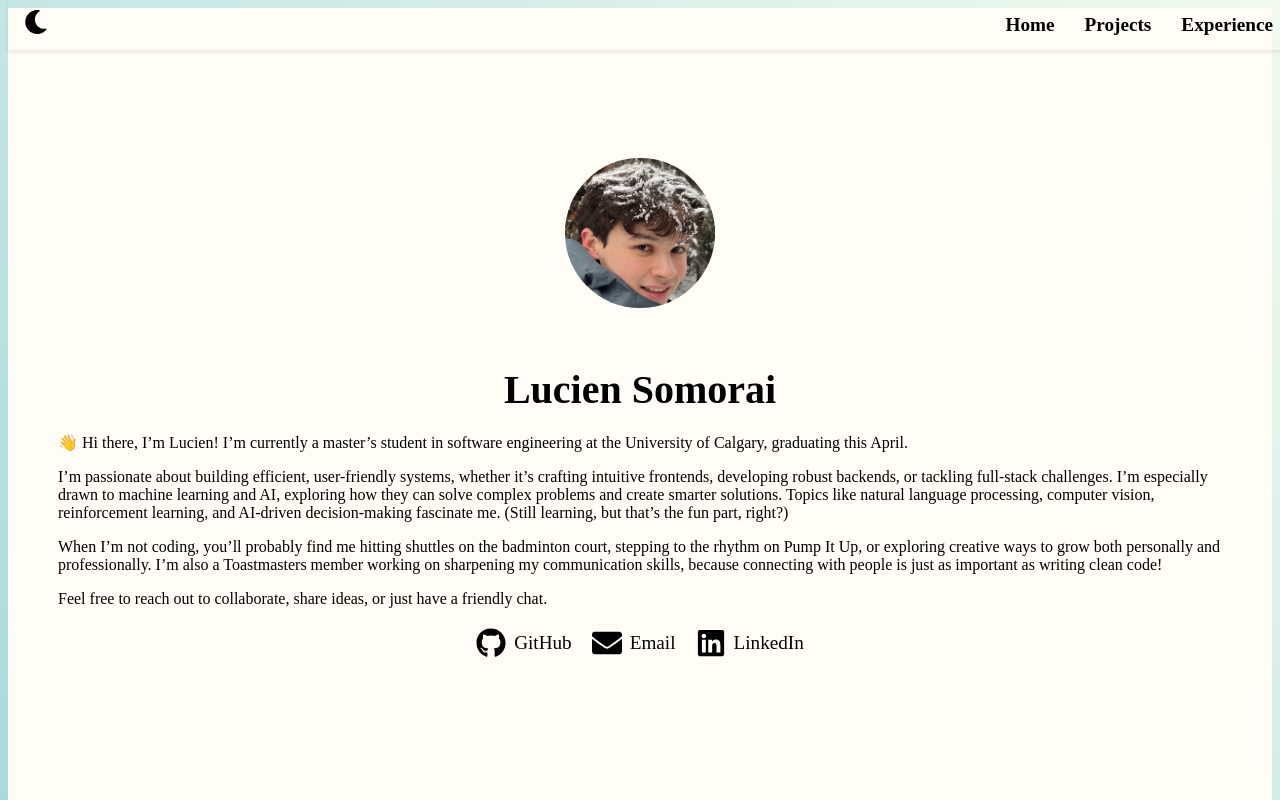
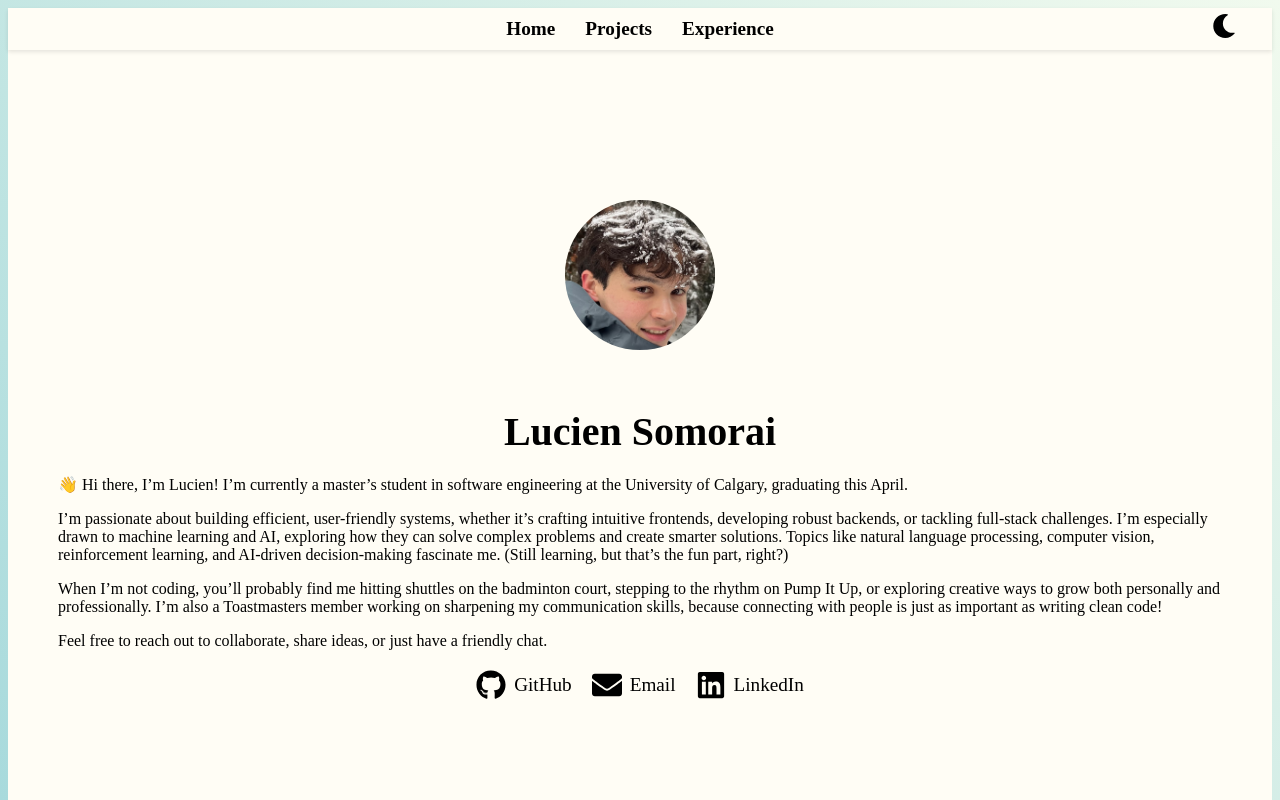
Before and after one commit to lsomorai/personal_portfolio, a React (Create React App) app: page / in a window 1280 px wide. Shown: the top 800 px of the page. Built offline with nearby package versions, Linux system fonts and the light colour scheme.

Commit message:
fixed navbar alignment

```diff
--- a/src/styles/Experience.css
+++ b/src/styles/Experience.css
@@ -8,8 +8,8 @@
   }
 
   .vertical-timeline-element-content {
-  transition: transform 0.3s, box-shadow 0.3s;
-  color: var(--text-color);
+    transition: transform 0.3s, box-shadow 0.3s;
+    color: var(--text-color);
   }
 
   .vertical-timeline-element-content h3,
--- a/src/styles/ExperienceModal.css
+++ b/src/styles/ExperienceModal.css
@@ -12,7 +12,7 @@
   }
 
   .modal-content {
-    background: var(--bg-color);
+    background-color: var(--bg-color);
     color: var(--text-color);
     padding: 20px;
     border-radius: 10px;
@@ -20,6 +20,12 @@
     width: 90%;
     text-align: center;
     position: relative;
+  }
+
+  .modal-content h2,
+  .modal-content h4,
+  .modal-content p {
+    color: var(--text-color);
   }
 
   .close-button {
--- a/src/styles/Header.css
+++ b/src/styles/Header.css
@@ -7,12 +7,14 @@
   padding: 10px 0;
   z-index: 10;
   box-shadow: 0px 2px 4px rgba(0, 0, 0, 0.1);
+  position: relative;
 }
 
 .navbar {
   display: flex;
   align-items: center;
-  justify-content: space-between;
+  justify-content: center;
+  position: relative;
 }
 
 .navbar ul {
@@ -47,6 +49,10 @@
   font-size: 1.5em;
   cursor: pointer;
   padding: 0 1rem;
+  position: absolute;
+  right: 20px;
+  top: 50%;
+  transform: translateY(-50%);
 }
 
 .theme-toggle:hover {
--- a/src/styles/ProjectModal.css
+++ b/src/styles/ProjectModal.css
@@ -12,13 +12,20 @@
   }
 
   .modal-content {
-    background: var(--bg-color);
+    background-color: var(--bg-color);
+    color: var(--text-color);
     padding: 20px;
     border-radius: 10px;
     max-width: 500px;
     width: 90%;
     text-align: center;
     position: relative;
+  }
+
+  .modal-content h2,
+  .modal-content h4,
+  .modal-content p {
+    color: var(--text-color);
   }
 
   .close-button {
```
